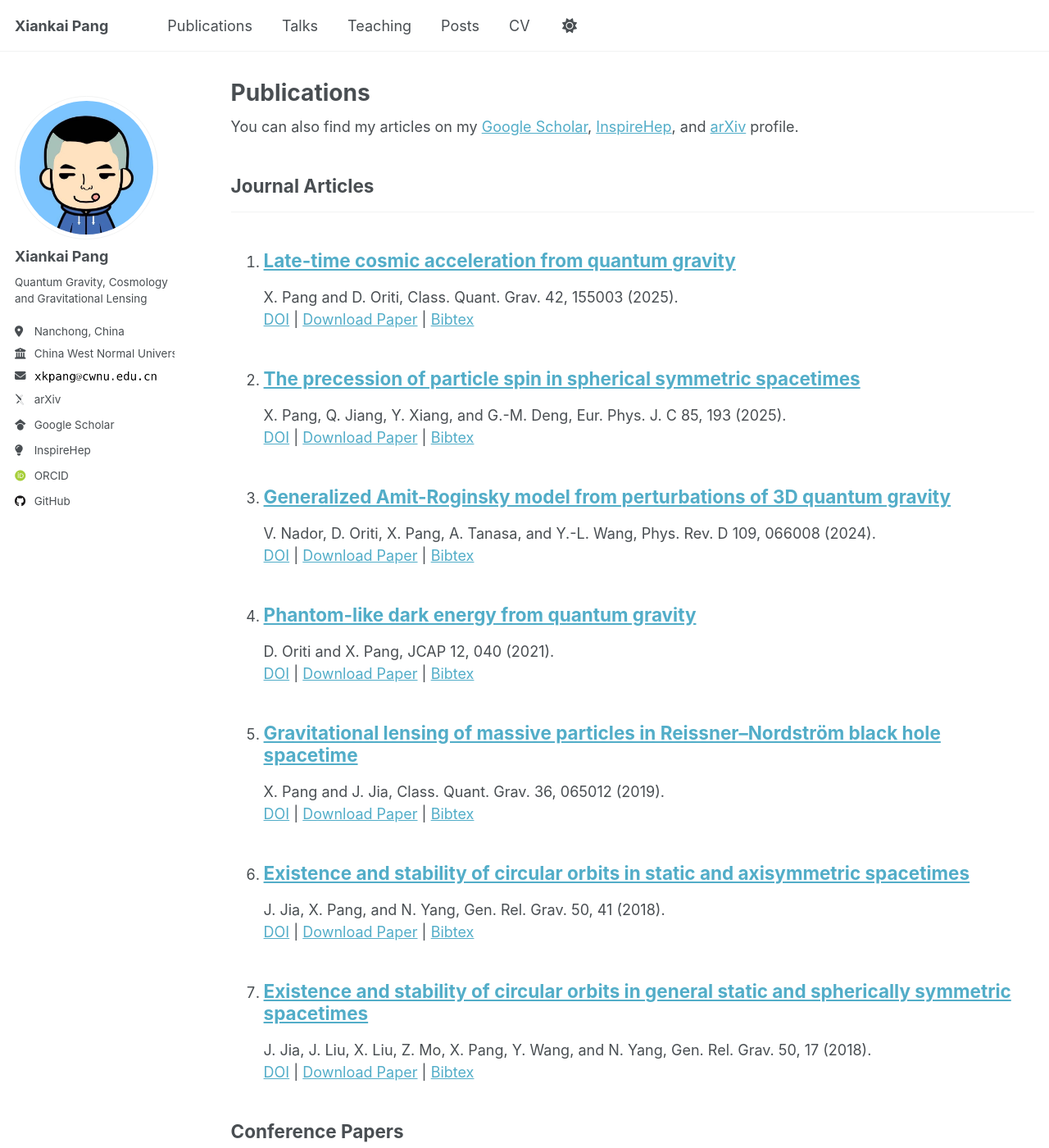
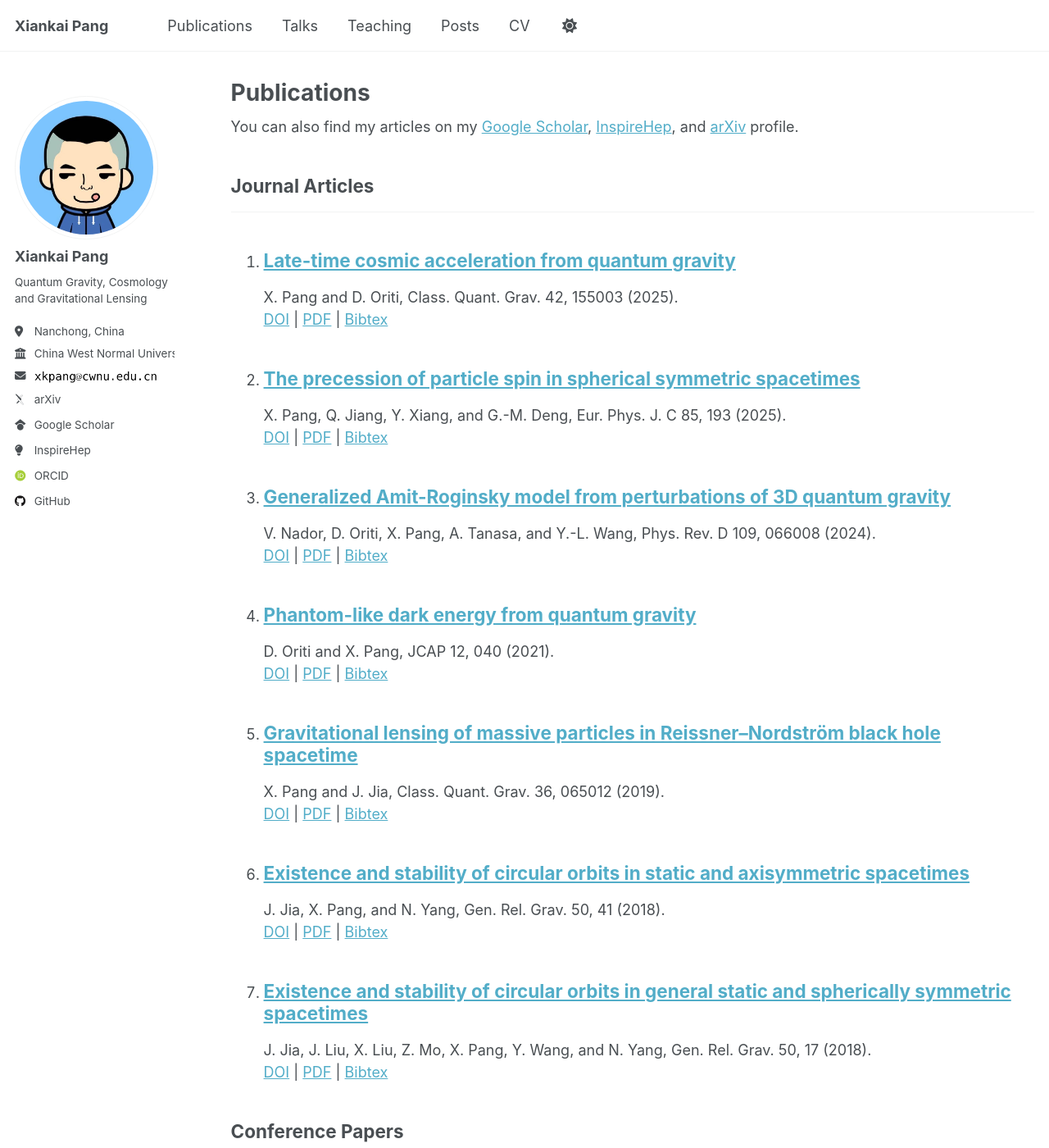
Before and after one commit to NineBeans2/NineBeans2.github.io, a Jekyll site: the page built from _pages/publications.html, in a window 1280 px wide and 1400 px high. Shown: the whole window at 82% size. Built offline with Jekyll 4.4.1, drawn with Linux system fonts in a browser that asks for light colours; some web fonts are replaced; a script that is not in the unit is left out.

Commit message:
download paper changed to PDF

```diff
--- a/_includes/archive-single.html
+++ b/_includes/archive-single.html
@@ -53,31 +53,31 @@
     {% endif %}
 
     {% if post.citation and post.paperurl and post.slidesurl and post.bibtexurl and post.doi %}
-      <p>{{ post.citation }}<br /><a href="{{ post.doi | prepend: "https://doi.org/" }}">DOI</a> | <a href="{{ post.paperurl }}">Download Paper</a> | <a href="{{ post.slidesurl }}">Download Slides</a> | <a href="{{ post.bibtexurl }}">Bibtex</a></p>
+      <p>{{ post.citation }}<br /><a href="{{ post.doi | prepend: "https://doi.org/" }}">DOI</a> | <a href="{{ post.paperurl }}">PDF</a> | <a href="{{ post.slidesurl }}">Slides</a> | <a href="{{ post.bibtexurl }}">Bibtex</a></p>
     {% elsif post.citation and post.paperurl and post.slidesurl %}
-      <p>{{ post.citation }}<br /><a href="{{ post.paperurl }}">Download Paper</a> | <a href="{{ post.slidesurl }}">Download Slides</a></p>
+      <p>{{ post.citation }}<br /><a href="{{ post.paperurl }}">PDF</a> | <a href="{{ post.slidesurl }}">Slides</a></p>
     {% elsif post.citation and post.paperurl and post.bibtexurl and post.doi %}
-      <p>{{ post.citation }}<br /><a href="{{ post.doi | prepend: "https://doi.org/" }}">DOI</a> | <a href="{{ post.paperurl }}">Download Paper</a> | <a href="{{ post.bibtexurl }}">Bibtex</a></p>
+      <p>{{ post.citation }}<br /><a href="{{ post.doi | prepend: "https://doi.org/" }}">DOI</a> | <a href="{{ post.paperurl }}">PDF</a> | <a href="{{ post.bibtexurl }}">Bibtex</a></p>
 	{% elsif post.citation and post.paperurl and post.bibtexurl %}
-      <p>{{ post.citation }}<br /><a href="{{ post.paperurl }}">Download Paper</a> | <a href="{{ post.bibtexurl }}">Bibtex</a></p>
+      <p>{{ post.citation }}<br /><a href="{{ post.paperurl }}">PDF</a> | <a href="{{ post.bibtexurl }}">Bibtex</a></p>
     {% elsif post.citation and post.paperurl %}
-      <p>{{ post.citation }}<br /><a href="{{ post.paperurl }}">Download Paper</a></p>
+      <p>{{ post.citation }}<br /><a href="{{ post.paperurl }}">PDF</a></p>
     {% elsif post.citation and post.slidesurl and post.bibtexurl %}
-      <p>{{ post.citation }}<br /><a href="{{ post.slidesurl }}">Download Slides</a> | <a href="{{ post.bibtexurl}}">Bibtex</a></p>
+      <p>{{ post.citation }}<br /><a href="{{ post.slidesurl }}">Slides</a> | <a href="{{ post.bibtexurl}}">Bibtex</a></p>
     {% elsif post.citation and post.slidesurl %}
-      <p>{{ post.citation }}<br /><a href="{{ post.slidesurl }}">Download Slides</a></p>
+      <p>{{ post.citation }}<br /><a href="{{ post.slidesurl }}">Slides</a></p>
     {% elsif post.citation and post.bibtexurl %}
       <p>{{ post.citation }}<br /><a href="{{ post.bibtexurl }}">Bibtex</a></p>
     {% elsif post.citation %}
       <p>{{ post.citation }}</p>
     {% elsif post.paperurl and post.bibtexurl %}
-      <p><a href=" {{ post.paperurl }} ">Download Paper</a> | <a href="{{ post.bibtexurl }}">Bibtex</a></p>
+      <p><a href=" {{ post.paperurl }} ">PDF</a> | <a href="{{ post.bibtexurl }}">Bibtex</a></p>
     {% elsif post.paperurl %}
-      <p><a href=" {{ post.paperurl }} ">Download Paper</a></p>
+      <p><a href=" {{ post.paperurl }} ">PDF</a></p>
     {% elsif post.slidesurl and post.bibtexurl %}
-      <p><a href="{{ post.slidesurl }}">Download Slides</a> | <a href="{{ post.bibtexurl }}">Bibtex</a></p>
+      <p><a href="{{ post.slidesurl }}">Slides</a> | <a href="{{ post.bibtexurl }}">Bibtex</a></p>
     {% elsif post.slidesurl %}
-      <p><a href="{{ post.slidesurl }}">Download Slides</a></p>
+      <p><a href="{{ post.slidesurl }}">Slides</a></p>
     {% elsif post.bibtexurl %}
       <p><a href="{{ post.bibtexurl }}">Bibtex</a></p>
     {% endif %}
```
Also changed, not shown: _layouts/single.html (+10 -10 lines).
